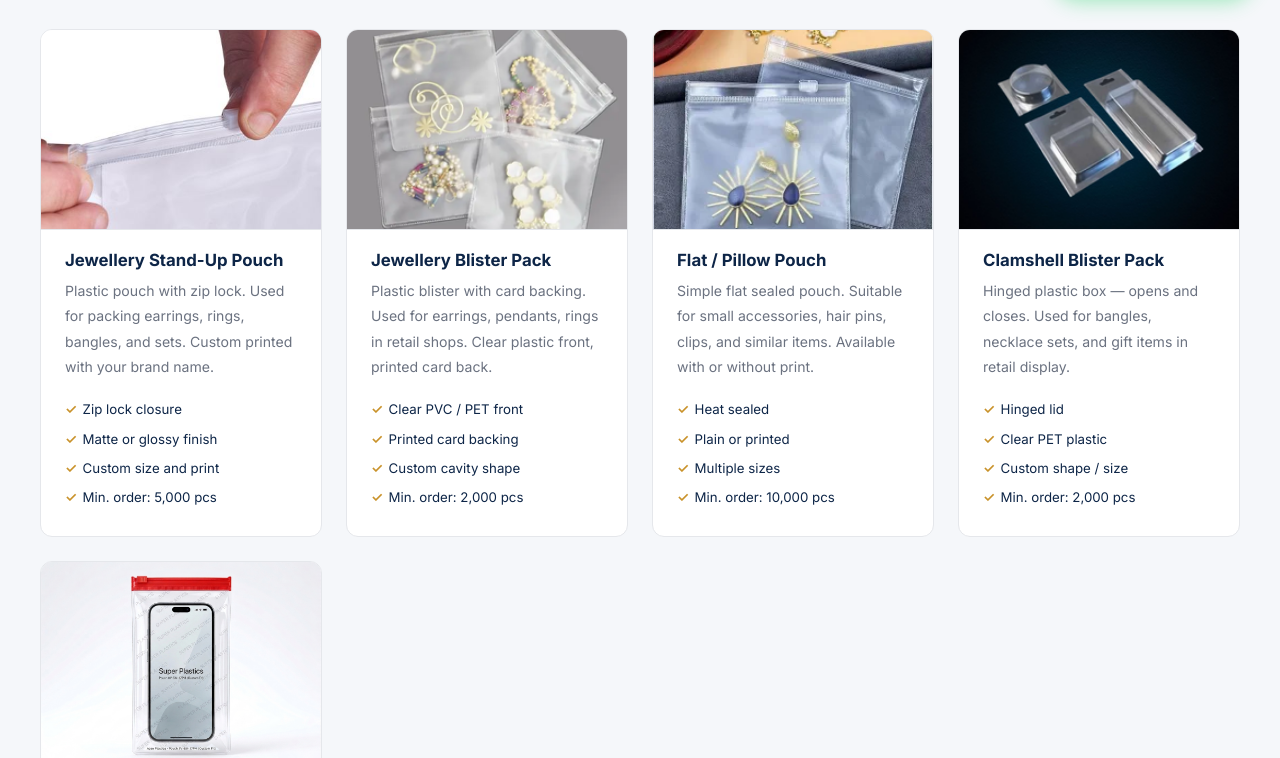
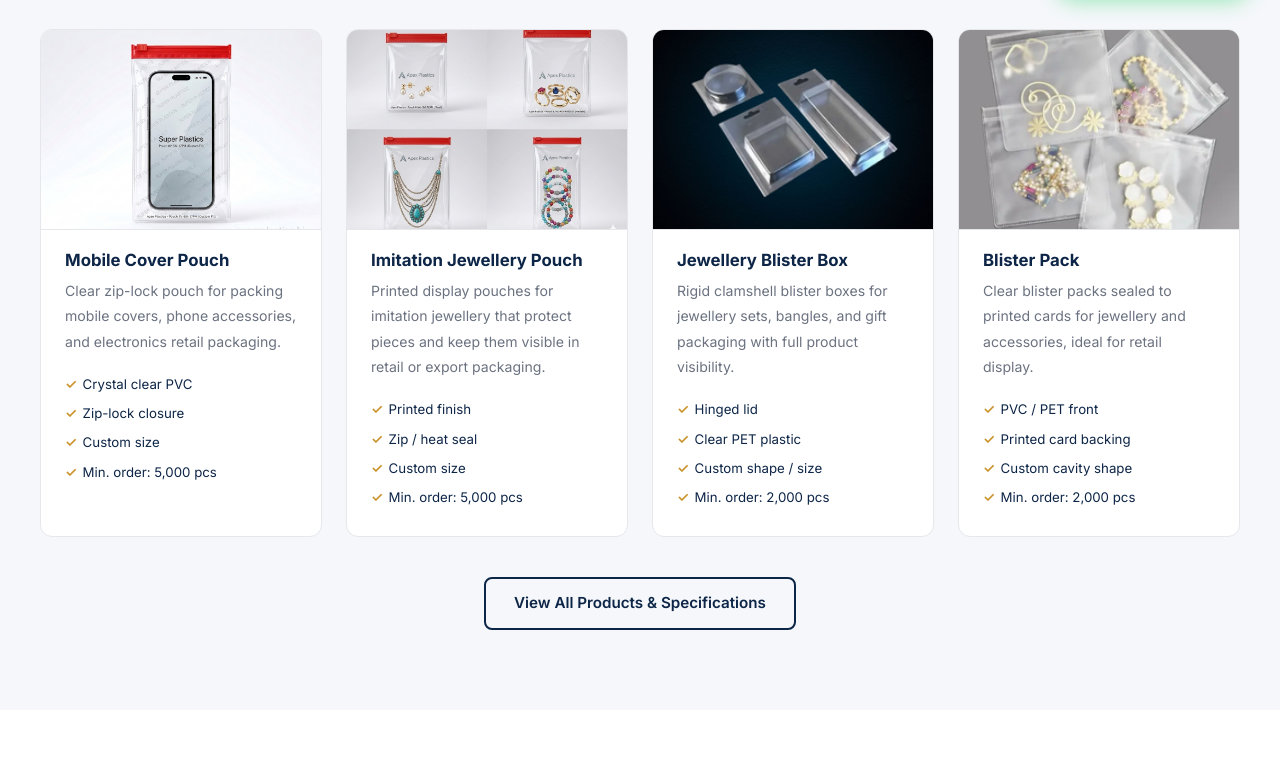
Before and after one commit to pkpakau/superplastics.biz, a plain HTML site: page index.html in a window 1280 px wide. Shown: the part 770-1528 px from the top of the page. Drawn offline with Linux system fonts and the light colour scheme.

Commit message:
fixed the catalog

```diff
--- a/index.html
+++ b/index.html
@@ -64,53 +64,39 @@
 
       <div class="product-showcase">
 
-        <a href="products.html#jewellery-pouch" class="showcase-card">
-          <img src="static/pouch-jewellery-set.png" alt="Jewellery Stand-Up Pouch" class="showcase-img" />
+        <a href="products.html#mobile-pouches" class="showcase-card">
+          <img src="static/mobilepouch.png" alt="Mobile Cover Pouch" class="showcase-img" />
           <div class="showcase-info">
-            <h3>Jewellery Stand-Up Pouch</h3>
-            <p>Plastic pouch with zip lock. Used for packing earrings, rings, bangles, and sets. Custom printed with your brand name.</p>
+            <h3>Mobile Cover Pouch</h3>
+            <p>Clear zip-lock pouch for packing mobile covers, phone accessories, and electronics retail packaging.</p>
             <ul class="feature-list">
-              <li>Zip lock closure</li>
-              <li>Matte or glossy finish</li>
-              <li>Custom size and print</li>
+              <li>Crystal clear PVC</li>
+              <li>Zip-lock closure</li>
+              <li>Custom size</li>
               <li>Min. order: 5,000 pcs</li>
             </ul>
           </div>
         </a>
 
-        <a href="products.html#jewellery-blister" class="showcase-card">
-          <img src="static/blister-types.png" alt="Jewellery Blister Pack" class="showcase-img" />
+        <a href="products.html#imitation-jewellery-pouch" class="showcase-card">
+          <img src="static/imitation_jewellery.png" alt="Imitation Jewellery Pouch" class="showcase-img" />
           <div class="showcase-info">
-            <h3>Jewellery Blister Pack</h3>
-            <p>Plastic blister with card backing. Used for earrings, pendants, rings in retail shops. Clear plastic front, printed card back.</p>
+            <h3>Imitation Jewellery Pouch</h3>
+            <p>Printed display pouches for imitation jewellery that protect pieces and keep them visible in retail or export packaging.</p>
             <ul class="feature-list">
-              <li>Clear PVC / PET front</li>
-              <li>Printed card backing</li>
-              <li>Custom cavity shape</li>
-              <li>Min. order: 2,000 pcs</li>
+              <li>Printed finish</li>
+              <li>Zip / heat seal</li>
+              <li>Custom size</li>
+              <li>Min. order: 5,000 pcs</li>
             </ul>
           </div>
         </a>
 
-        <a href="products.html#flat-pouch" class="showcase-card">
-          <img src="static/pouch-frosted.png" alt="Flat Pillow Pouch" class="showcase-img" />
+        <a href="products.html#jewellery-blister-box" class="showcase-card">
+          <img src="static/blister-clamshell.png" alt="Jewellery Blister Box" class="showcase-img" />
           <div class="showcase-info">
-            <h3>Flat / Pillow Pouch</h3>
-            <p>Simple flat sealed pouch. Suitable for small accessories, hair pins, clips, and similar items. Available with or without print.</p>
-            <ul class="feature-list">
-              <li>Heat sealed</li>
-              <li>Plain or printed</li>
-              <li>Multiple sizes</li>
-              <li>Min. order: 10,000 pcs</li>
-            </ul>
-          </div>
-        </a>
-
-        <a href="products.html#clamshell" class="showcase-card">
-          <img src="static/blister-clamshell.png" alt="Clamshell Blister Pack" class="showcase-img" />
-          <div class="showcase-info">
-            <h3>Clamshell Blister Pack</h3>
-            <p>Hinged plastic box — opens and closes. Used for bangles, necklace sets, and gift items in retail display.</p>
+            <h3>Jewellery Blister Box</h3>
+            <p>Rigid clamshell blister boxes for jewellery sets, bangles, and gift packaging with full product visibility.</p>
             <ul class="feature-list">
               <li>Hinged lid</li>
               <li>Clear PET plastic</li>
@@ -120,16 +106,16 @@
           </div>
         </a>
 
-        <a href="products.html#mobile-pouch" class="showcase-card">
-          <img src="static/mobilepouch.png" alt="Mobile Cover Pouch" class="showcase-img" />
+        <a href="products.html#blister-pack" class="showcase-card">
+          <img src="static/blister-types.png" alt="Blister Pack" class="showcase-img" />
           <div class="showcase-info">
-            <h3>Mobile Cover Pouch</h3>
-            <p>Clear zip-lock pouch for packing mobile covers, phone accessories, and electronics retail packaging.</p>
+            <h3>Blister Pack</h3>
+            <p>Clear blister packs sealed to printed cards for jewellery and accessories, ideal for retail display.</p>
             <ul class="feature-list">
-              <li>Crystal clear PVC</li>
-              <li>Zip-lock closure</li>
-              <li>Custom size</li>
-              <li>Min. order: 5,000 pcs</li>
+              <li>PVC / PET front</li>
+              <li>Printed card backing</li>
+              <li>Custom cavity shape</li>
+              <li>Min. order: 2,000 pcs</li>
             </ul>
           </div>
         </a>
@@ -202,11 +188,10 @@
         <div class="footer-col">
           <h4>Products</h4>
           <ul>
-            <li><a href="products.html">Jewellery Stand-Up Pouches</a></li>
-            <li><a href="products.html">Jewellery Blister Packs</a></li>
-            <li><a href="products.html">Flat / Pillow Pouches</a></li>
-            <li><a href="products.html">Clamshell Blister Packs</a></li>
-            <li><a href="products.html#mobile-pouch">Mobile Cover Pouches</a></li>
+            <li><a href="products.html#mobile-pouches">Mobile Pouches</a></li>
+            <li><a href="products.html#imitation-jewellery-pouch">Imitation Jewellery Pouch</a></li>
+            <li><a href="products.html#jewellery-blister-box">Jewellery Blister Box</a></li>
+            <li><a href="products.html#blister-pack">Blister Pack</a></li>
           </ul>
         </div>
         <div class="footer-col">
```
